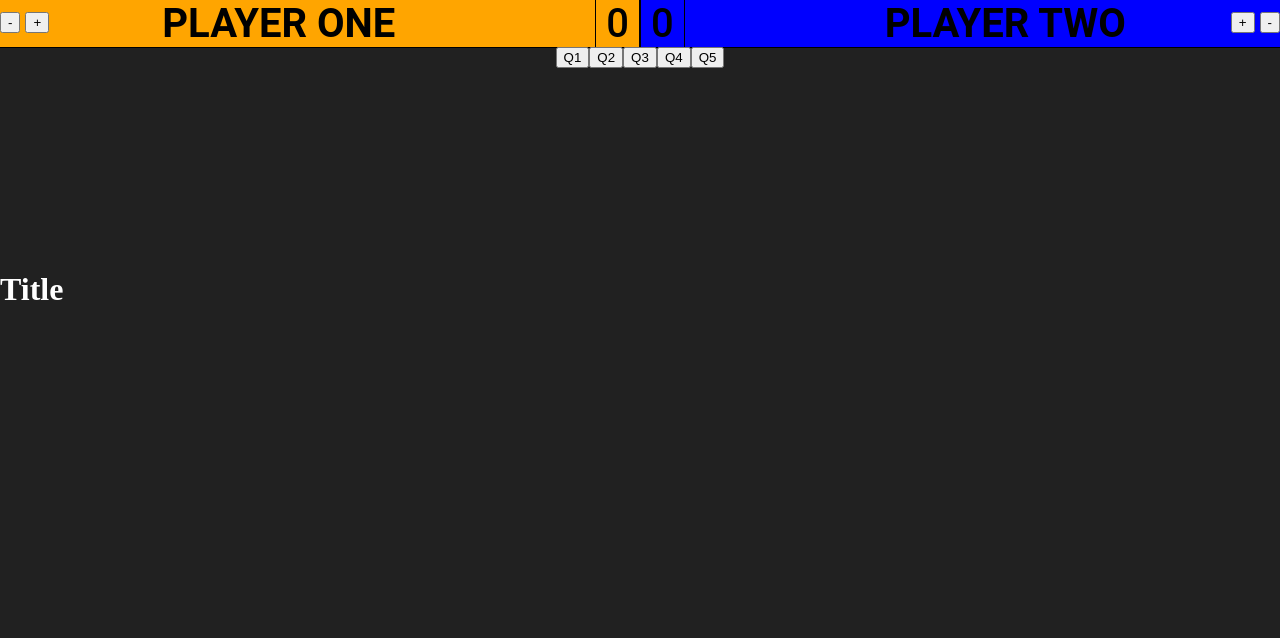
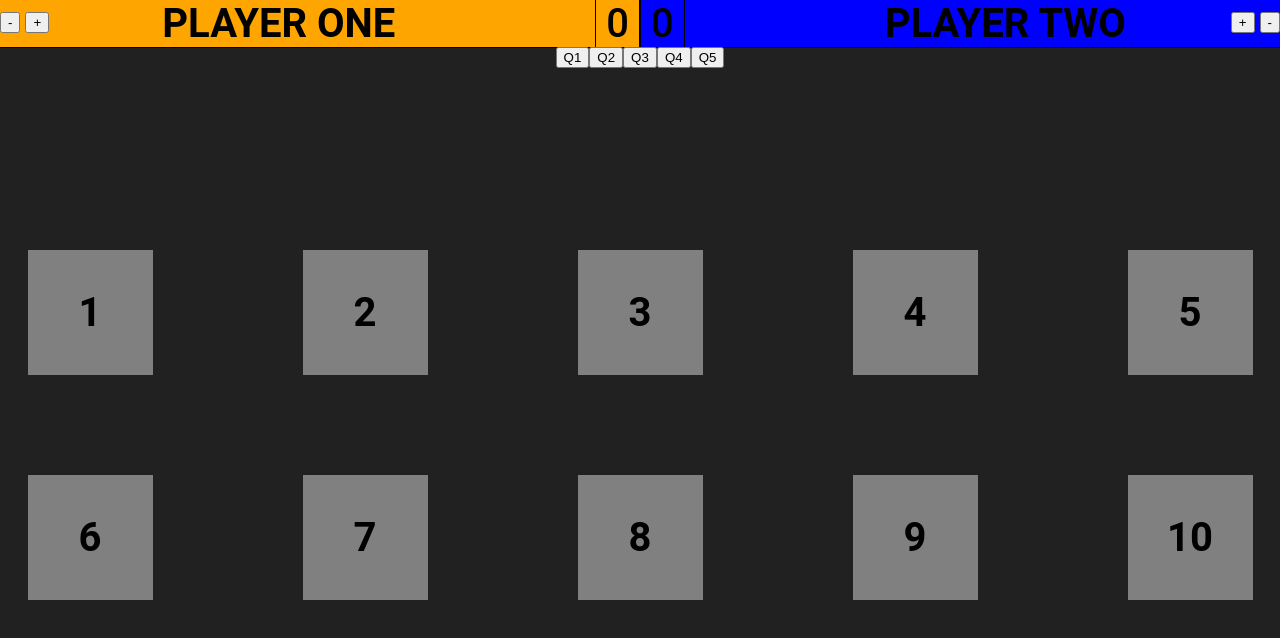
Before and after one commit to GuiHQz/quiz-final, a React (Vite) app: page /quiz in a window 1280 px wide. Both pictures are taken after a click on the button "Q1". Shown: the top 638 px of the page. Built offline with nearby package versions, Linux system fonts and the light colour scheme.

Commit message:
feat: caixas de seleção do quiz

```diff
--- a/src/features/pages/Quiz/components/List1/index.tsx
+++ b/src/features/pages/Quiz/components/List1/index.tsx
@@ -3,7 +3,20 @@ import * as Styles from "./styles";
 export const List1: React.FC = () => {
   return (
     <Styles.Container>
-      <h1>Title</h1>
+      <Styles.Row>
+        <Styles.Box>1</Styles.Box>
+        <Styles.Box>2</Styles.Box>
+        <Styles.Box>3</Styles.Box>
+        <Styles.Box>4</Styles.Box>
+        <Styles.Box>5</Styles.Box>
+      </Styles.Row>
+      <Styles.Row>
+        <Styles.Box>6</Styles.Box>
+        <Styles.Box>7</Styles.Box>
+        <Styles.Box>8</Styles.Box>
+        <Styles.Box>9</Styles.Box>
+        <Styles.Box>10</Styles.Box>
+      </Styles.Row>
     </Styles.Container>
   )
 }
--- a/src/features/pages/Quiz/components/List1/styles.ts
+++ b/src/features/pages/Quiz/components/List1/styles.ts
@@ -1,5 +1,34 @@
 import styled from "styled-components";
 
 export const Container = styled.div`
-    color: white;
+  color: white;
+  display: flex;
+  flex-direction: column;
+  align-items: center;
 `
+
+export const Row = styled.div`
+  display: flex;
+  flex-wrap: wrap;
+  flex-direction: row;
+  margin-bottom: 100px;
+  gap: 150px;
+`
+
+export const Box = styled.div`
+  display: flex;
+  cursor: pointer;
+  align-items: center;
+  justify-content: center;
+  font-family: 'Roboto', sans-serif;
+  color: black;
+  background-color: gray;
+  gap: 10px;
+  width: 125px;
+  height: 125px;
+  font-size: 40px;
+  font-weight: 700;
+  :hover {
+    background-color: white;
+  }
+`
```
